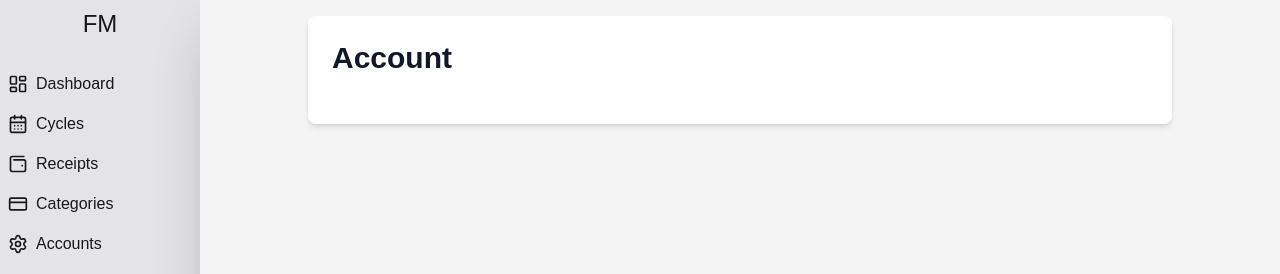
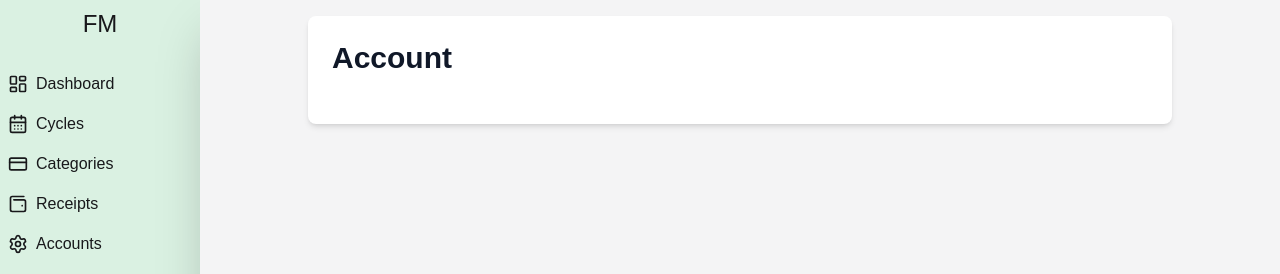
Before and after one commit to tkottke90/finance-min, a Next.js app: page /account in a window 1280 px wide. Shown: the top 274 px of the page. Built offline with nearby package versions, Linux system fonts and the light colour scheme.

Commit message:
update navigation so logout item works

```diff
--- a/src/app/app-links.ts
+++ b/src/app/app-links.ts
@@ -2,6 +2,7 @@
 
 import { DrawerConfig } from "@/components/layouts/drawer";
 import { LayoutDashboard, LogOut, User, CalendarDays, Wallet2, CreditCard, Settings } from "lucide-react";
+import { signOut } from "next-auth/react";
 
 export const AppLinks: DrawerConfig = {
   links: [
@@ -16,14 +17,14 @@ export const AppLinks: DrawerConfig = {
       href: '/cycles'
     },
     {
+      icon: CreditCard,
+      label: 'Categories',
+      href: '/categories'
+    },
+    {
       icon: Wallet2,
       label: 'Receipts',
       href: '/receipts'
-    },
-    {
-      icon: CreditCard,
-      label: 'Categories',
-      href: '/categories'
     },
     {
       icon: Settings,
@@ -40,7 +41,13 @@ export const AppLinks: DrawerConfig = {
     {
       icon: LogOut,
       label: 'Logout',
-      href: '/logout'
+      href: '',
+      onClick: () => {
+        signOut({
+          callbackUrl: '/',
+          redirect: true
+        });
+      }
     }
   ]
 }
--- a/src/components/layouts/drawer.tsx
+++ b/src/components/layouts/drawer.tsx
@@ -6,6 +6,7 @@ interface DrawerLinkConfig {
   icon: LucideIcon;
   label: string;
   href: string;
+  onClick?: () => void;
 }
 
 export interface DrawerConfig {
@@ -13,20 +14,20 @@ export interface DrawerConfig {
   userLinks?: DrawerLinkConfig[];
 }
 
+function createNavigationLink(link: DrawerLinkConfig, index: number) {
+  return <NavigationLink key={`${index}-${link.label}`} icon={link.icon} label={link.label} href={link.href} onClick={link.onClick} />;
+}
+
 export default function DrawerLayout({ children, links }: CustomComponentProps<{ links?: DrawerConfig }>) {
   return (
     <div className="h-full w-full grid grid-cols-[64px_1fr] md:grid-cols-[200px_1fr]">
-      <aside className="h-full flex flex-col gap-4 bg-zinc-200 dark:bg-zinc-600 text-zinc-900 dark:text-white">
+      <aside className="h-full flex flex-col gap-4 bg-illuminating-emerald-100 dark:bg-zinc-600 text-zinc-900 dark:text-white">
         <h3 className="text-center bold text-2xl p-2">FM</h3>
         <div className="flex-grow">
-          {links?.links?.map((link, index) => (
-            <NavigationLink key={index} icon={link.icon} label={link.label} href={link.href} />
-          ))}
+          {links?.links?.map(createNavigationLink)}
         </div>
         <div>
-          {links?.userLinks?.map((link, index) => (
-            <NavigationLink key={index} icon={link.icon} label={link.label} href={link.href} />
-          ))}
+          {links?.userLinks?.map(createNavigationLink)}
         </div>
       </aside>
       <div className="w-full h-full p-4 bg-zinc-100 dark:bg-zinc-900 shadow-2xl">{children}</div>
--- a/src/components/navigation-link.tsx
+++ b/src/components/navigation-link.tsx
@@ -4,18 +4,31 @@ import { LucideIcon } from 'lucide-react';
 import Link from 'next/link';
 import { usePathname } from 'next/navigation';
 
-export function NavigationLink({ label, icon: Icon, href, active }: Readonly<{
+function isLinkActive(pathname: string, href: string, active?: boolean) {
+  if (active) {
+    return true;
+  }
+
+  if (!href) {
+    return false;
+  }
+
+  return pathname.startsWith(href);
+}
+
+export function NavigationLink({ label, icon: Icon, href, active, onClick }: Readonly<{
   icon: LucideIcon;
   href: string;
   active?: boolean;
   label: string;
+  onClick?: () => void;
 }>) {
   const pathname = usePathname()
 
   const baseClasses = "block p-2 flex  justify-center md:justify-start items-center gap-2";
-  const activeClasses = pathname.startsWith(href) || active ? "bg-illuminating-emerald-200 text-illuminating-emerald-800" : "hover:bg-zinc-300 dark:hover:bg-zinc-700";
+  const activeClasses = isLinkActive(pathname, href, active) ? "bg-illuminating-emerald-200 text-illuminating-emerald-800" : "hover:bg-zinc-300 dark:hover:bg-zinc-700";
 
-  return (<Link className={`${baseClasses} ${activeClasses}`} href={href}>
+  return (<Link className={`${baseClasses} ${activeClasses}`} href={href} onClick={onClick}>
     <Icon className="w-8 h-8 md:w-5 md:h-5" />
     <span className="hidden md:inline">{label}</span>
   </Link>);
```
